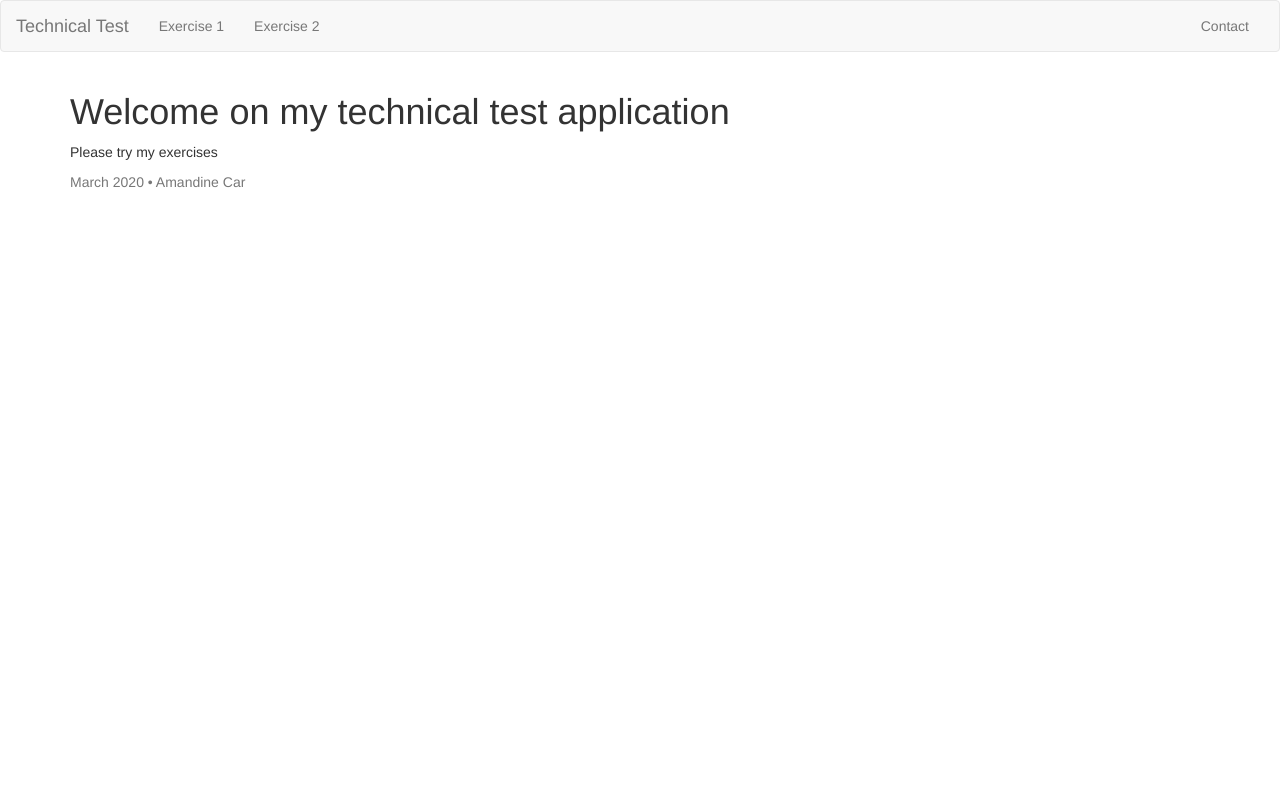
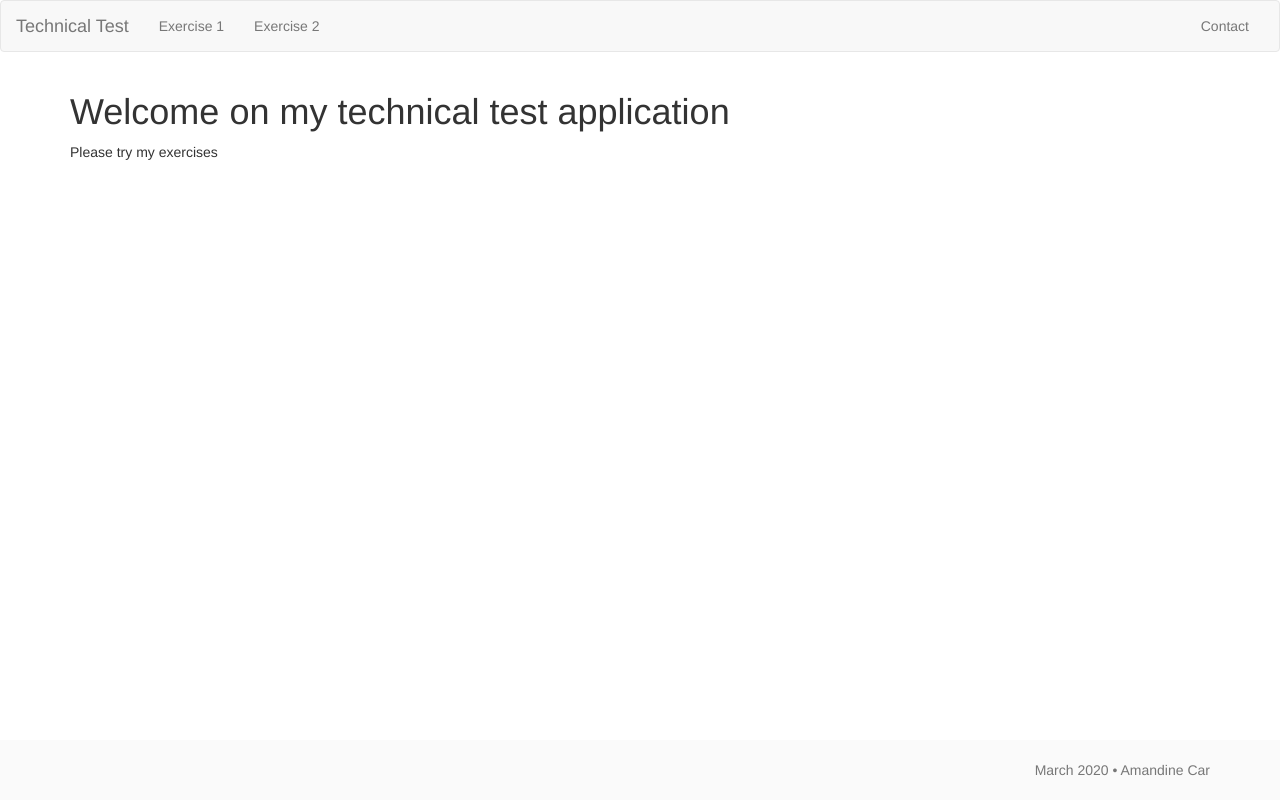
Before and after one commit to mandarine8/Technical-Test-Python, a Flask app: page / in a window 1280 px wide. Run offline with Flask 2, Linux system fonts and the light colour scheme; some libraries are stand-ins or nearby versions.

Commit message:
css added: footer & favicon

```diff
--- /dev/null
+++ b/app/static/css/base.css
@@ -0,0 +1,25 @@
+html {
+  position: relative;
+  min-height: 100%;
+}
+
+body {
+  margin-bottom: 60px;
+}
+
+.footer {
+  position: absolute;
+  bottom: 0;
+  width: 100%;
+  height: 60px;
+  background-color: #fafafa;
+}
+
+.footer .container {
+  padding: 0 15px;
+}
+
+.footer .text-muted {
+  margin: 20px 0;
+  text-align: right;
+}
--- a/app/templates/base.html
+++ b/app/templates/base.html
@@ -1,7 +1,18 @@
 {% extends 'bootstrap/base.html' %}
 
 {% block title %}
-  {% if title %}{{ title }} Technical Test {% else %}Welcome {% endif %}
+  {% if title %}{{ title }} - Technical Test {% else %}Welcome {% endif %}
+{% endblock %}
+
+{% block styles %}
+  {{ super()}}
+  <link rel="stylesheet" href="{{ url_for('static', filename='css/base.css') }}">
+{% endblock %}
+
+{% block metas %}
+  {{ super()}}
+  <link rel="shortcut icon" href="{{ url_for('static', filename='favicon.ico') }}">
+  <meta name="description" content="Technical Test in Python and Flask">
 {% endblock %}
 
 {% block navbar %}
@@ -42,5 +53,4 @@
     </div>
   </footer>
 
-
 {% endblock %}
```
Also changed, not shown: app/static/favicon.ico (added).
